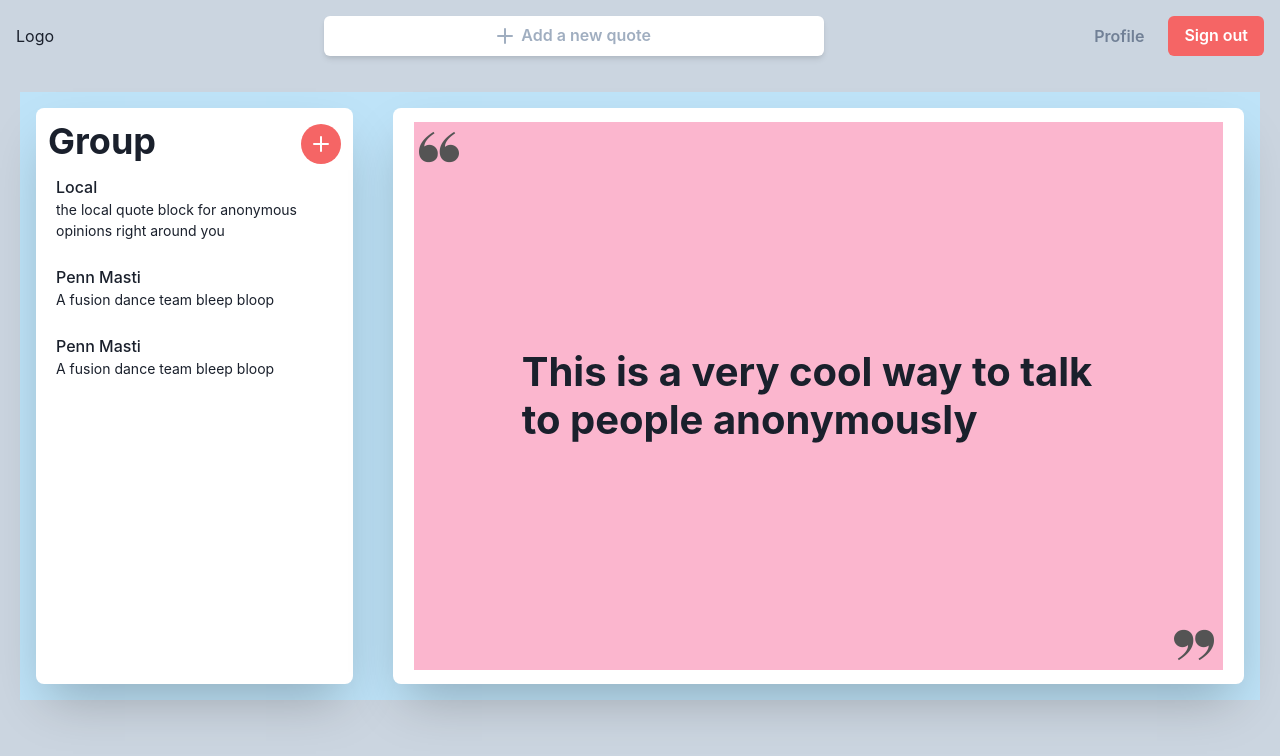
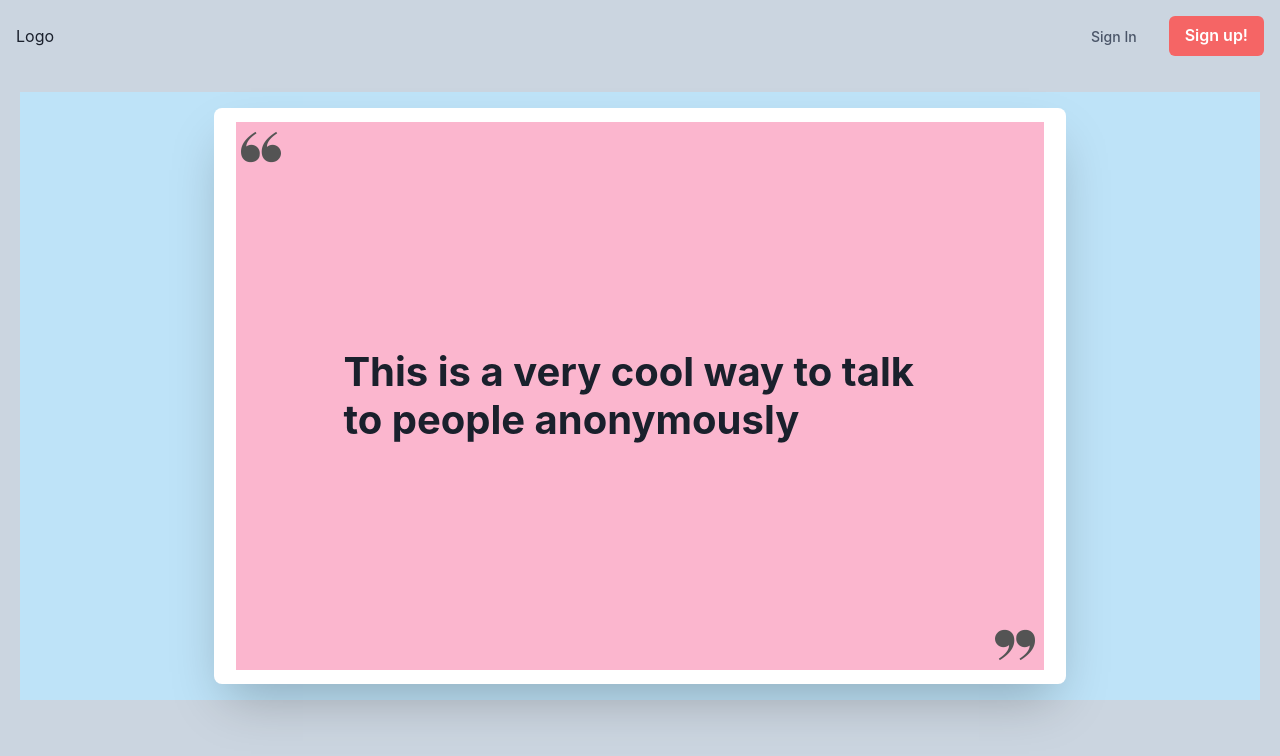
Before and after one commit to karthikmacherla/overheard, a React (Create React App) app in the folder client/: page / in a window 1280 px wide. Shown: the top 756 px of the page. Built offline with nearby package versions, Linux system fonts and the light colour scheme.

Commit message:
starting conversion to real queries

```diff
--- a/client/src/components/Auth/Login.tsx
+++ b/client/src/components/Auth/Login.tsx
@@ -6,10 +6,11 @@ import {
   ModalHeader, ModalOverlay, useColorModeValue, useDisclosure
 } from '@chakra-ui/react';
 import { FaGoogle } from 'react-icons/fa';
+import { User } from '../../models';
 import { ButtonWText } from '../Shared/Buttons';
 
 
-function LoginButton() {
+function LoginButton(props: { handleSignIn: (u: User, s: string) => void }) {
   const { isOpen, onOpen, onClose } = useDisclosure()
 
   return (
--- a/client/src/components/Auth/Signup.tsx
+++ b/client/src/components/Auth/Signup.tsx
@@ -7,10 +7,11 @@ import {
 } from '@chakra-ui/react';
 import React from 'react';
 import { FaGoogle } from 'react-icons/fa';
+import { User } from '../../models';
 import { ButtonWText } from '../Shared/Buttons';
 
 
-function SignupButton() {
+function SignupButton(props: { handleSignIn: (u: User, s: string) => void }) {
   const { isOpen, onOpen, onClose } = useDisclosure()
 
   return (
@@ -19,7 +20,7 @@ function SignupButton() {
       <Modal closeOnOverlayClick={false} isOpen={isOpen} onClose={onClose}>
         <ModalOverlay />
         <ModalContent>
-          <ModalHeader>Sign in</ModalHeader>
+          <ModalHeader>Sign up!</ModalHeader>
           <ModalCloseButton />
           <ModalBody pb={6}>
             <FormControl>
@@ -27,8 +28,8 @@ function SignupButton() {
               <Input id='login-email' type='email' />
               <FormLabel htmlFor='login-password'>Password</FormLabel>
               <Input id='login-password' type='password' />
-              <FormLabel htmlFor='login-password-conf'>Confirm Password</FormLabel>
-              <Input id='login-password-conf' type='password' />
+              {/* <FormLabel htmlFor='login-password-conf'>Confirm Password</FormLabel>
+              <Input id='login-password-conf' type='password' /> */}
               <Button colorScheme={'blue'} my={5} leftIcon={<FaGoogle />}>Sign up with Google</Button>
               <br />
               <ButtonWText type='submit' mr={3}>
--- a/client/src/components/GroupTab.tsx
+++ b/client/src/components/GroupTab.tsx
@@ -1,3 +1,4 @@
+import React from 'react';
 import {
   ChevronRightIcon
 } from '@chakra-ui/icons';
@@ -6,30 +7,37 @@ import {
   Heading, Icon, Link, Spacer, Stack, Text, useColorModeValue
 } from '@chakra-ui/react';
 import AddGroupModal from './AddGroupModal';
+import { Group } from '../models';
 
 
+interface GProps {
+  groups: Array<Group>,
+  idx: number
+}
 
-function GroupTab() {
+class GroupTab extends React.Component<GProps, any> {
+  render() {
     return (
-    <Flex p={3} h="100%" flex={{ base: 1 }} flexDirection={'column'}>
+      <Flex p={3} h="100%" flex={{ base: 1 }} flexDirection={'column'} >
         <Flex alignItems={'center'} >
           <Heading mb={1}>Group</Heading>
           <Spacer />
           <AddGroupModal />
         </Flex>
         <Stack >
-        {GROUP_ITEMS.map((item) => (
-          <GroupItemRow key={item.label} {...item} />
-        ))}
+          {this.props.groups.map((item, i) => {
+            let gi = { group: item, loc: i };
+            return < GroupItemRow key={item.id} {...gi} />
+          })}
         </Stack>
-    </Flex>
+      </Flex >
     )
   }
+}
 
-const GroupItemRow = ({ label, href, subLabel }: GroupItem) => {
+const GroupItemRow = (item: GroupItem) => {
   return (
     <Link
-      href={href}
       role={'group'}
       display={'block'}
       p={2}
@@ -41,9 +49,9 @@ const GroupItemRow = ({ label, href, subLabel }: GroupItem) => {
             transition={'all .3s ease'}
             _groupHover={{ color: 'pink.400' }}
             fontWeight={500}>
-            {label}
+            {item.group.group_name}
           </Text>
-          <Text fontSize={'sm'}>{subLabel}</Text>
+          <Text fontSize={'sm'}>{item.group.description}</Text>
         </Box>
         <Flex
           transition={'all .3s ease'}
@@ -61,30 +69,9 @@ const GroupItemRow = ({ label, href, subLabel }: GroupItem) => {
 };
 
 interface GroupItem {
-  label: string;
-  subLabel?: string;
-  children?: Array<GroupItem>;
-  href?: string;
+  group: Group,
+  loc: number
 }
-
-const GROUP_ITEMS: Array<GroupItem> = [
-  {
-    label: 'Local',
-    subLabel: "the local quote block for anonymous opinions right around you",
-    href: '#',
-  },
-  {
-    label: 'Penn Masti',
-    subLabel: "A fusion dance team bleep bloop",
-    href: '#',
-  },
-  {
-    label: 'Penn Masti',
-    subLabel: "A fusion dance team bleep bloop",
-    href: '#',
-  }
-];
-
 
 
 export default GroupTab;
--- a/client/src/components/Nav/SplashNav.tsx
+++ b/client/src/components/Nav/SplashNav.tsx
@@ -1,11 +1,12 @@
+import { User } from '../../models';
 import LoginButton from '../Auth/Login';
 import SignupButton from '../Auth/Signup';
 
-function SplashNav() {
+function SplashNav(props: { handleSignIn: (user: User, access_token: string) => void }) {
   return (
     <>
-      <LoginButton />
-      <SignupButton />
+      <LoginButton handleSignIn={props.handleSignIn} />
+      <SignupButton handleSignIn={props.handleSignIn} />
     </>
   )
 }
--- a/client/src/fetcher.js
+++ b/client/src/fetcher.js
@@ -1,5 +1,4 @@
 import config from './config.json'
-import fetch from 'node-fetch'
 
 const endpoint = `http://${config.server_host}:${config.server_port}`
 // const endpoint = `http://localhost:8000`
@@ -82,19 +81,11 @@ const get_group_quotes = async (group_id, access_token) => {
   });
 }
 
-
-
-
-
-function run() {
-  let access_token = 'eyJhbGciOiJIUzI1NiIsInR5cCI6IkpXVCJ9.eyJzdWIiOiJzdHJpbmciLCJleHAiOjE2NDU5MjUxMTZ9.zPFscTkd6OMHkc0GHoMZ2fVUubMcpB4qPSlMGBt5fCo'
-
-  get_group_quotes(2, access_token)
-    .then(res => res.json())
-    .then(res => console.log(res))
-    .catch(e => console.log(e));
+export {
+  signup,
+  getuser,
+  create_group,
+  create_quote,
+  get_group_quotes,
+  get_user_groups
 }
-
-
-
-run()
--- /dev/null
+++ b/client/src/models.ts
@@ -0,0 +1,26 @@
+interface User {
+  email: String,
+  name: String,
+  profile_pic_url?: String,
+}
+
+interface Group {
+  group_name: String,
+  description?: String,
+  id: number,
+  owner_id: number,
+  owner: User
+}
+
+interface Quote {
+  message: string,
+  share_link?: URL | string,
+}
+
+interface Comment {
+  message: string,
+  time?: Date
+}
+
+
+export type { User, Group, Quote, Comment }
--- a/client/src/pages/App.tsx
+++ b/client/src/pages/App.tsx
@@ -4,16 +4,14 @@ import GroupTab from '../components/GroupTab';
 import QuoteTab from '../components/QuoteTab';
 
 import { Grid, GridItem, Flex } from '@chakra-ui/react'
+import { get_user_groups } from '../fetcher';
+import type { User, Group, Quote } from '../models';
 
 interface AppState {
-  group_idx?: number,
-  groups: Array<string>,
-  user?: User
-}
-
-interface User {
-  user_id: String,
-  name: String
+  group_idx: number,
+  groups: Array<Group>,
+  user?: User,
+  access_token?: String
 }
 
 
@@ -23,23 +21,27 @@ class App extends React.Component<any, AppState> {
     super(props)
 
     this.state = {
-      user: {
-        user_id: "username",
-        name: "Karthik Macherla"
-      },
-      groups: []
+      groups: [],
+      group_idx: 0,
     }
   }
 
-  componentDidMount() {
-
+  async componentDidMount() {
+    if (this.state.user && this.state.access_token) {
+      let res = await get_user_groups(this.state.access_token);
+      let groups = [];
+      if (res.status === 200) {
+        groups = await res.json();
+      }
+      this.setState({ groups: groups, group_idx: 0 });
+    }
   }
 
   render() {
     return (
       <Flex flexDirection={'column'} minH={"100vh"} bg={'gray.300'}>
         <NavBar right={this.state.user ?
-          <LoggedInNav /> : <SplashNav />}
+          <LoggedInNav /> : <SplashNav handleSignIn={this.handleSignIn} />}
           addBar={this.state.user ?
             <AddBar /> : <></>
           } />
@@ -54,7 +56,7 @@ class App extends React.Component<any, AppState> {
           {this.state.user ?
             <>
               <GridItem rounded={'lg'} boxShadow="2xl" bg={'white'} colSpan={2}>
-                <GroupTab />
+                <GroupTab groups={this.state.groups} idx={this.state.group_idx} />
               </GridItem>
               <GridItem
                 colSpan={5} rounded={'lg'} boxShadow="2xl" bg={'white'}
@@ -76,6 +78,11 @@ class App extends React.Component<any, AppState> {
       </Flex>
     );
   }
+
+
+  handleSignIn(user: User, access_token: string) {
+    this.setState({ user, access_token });
+  }
 }
 
 /*
```
Also changed, not shown: client/src/components/QuoteTab.tsx (+1 -8 lines). Lines whose indentation alone changed are shown as unchanged.
